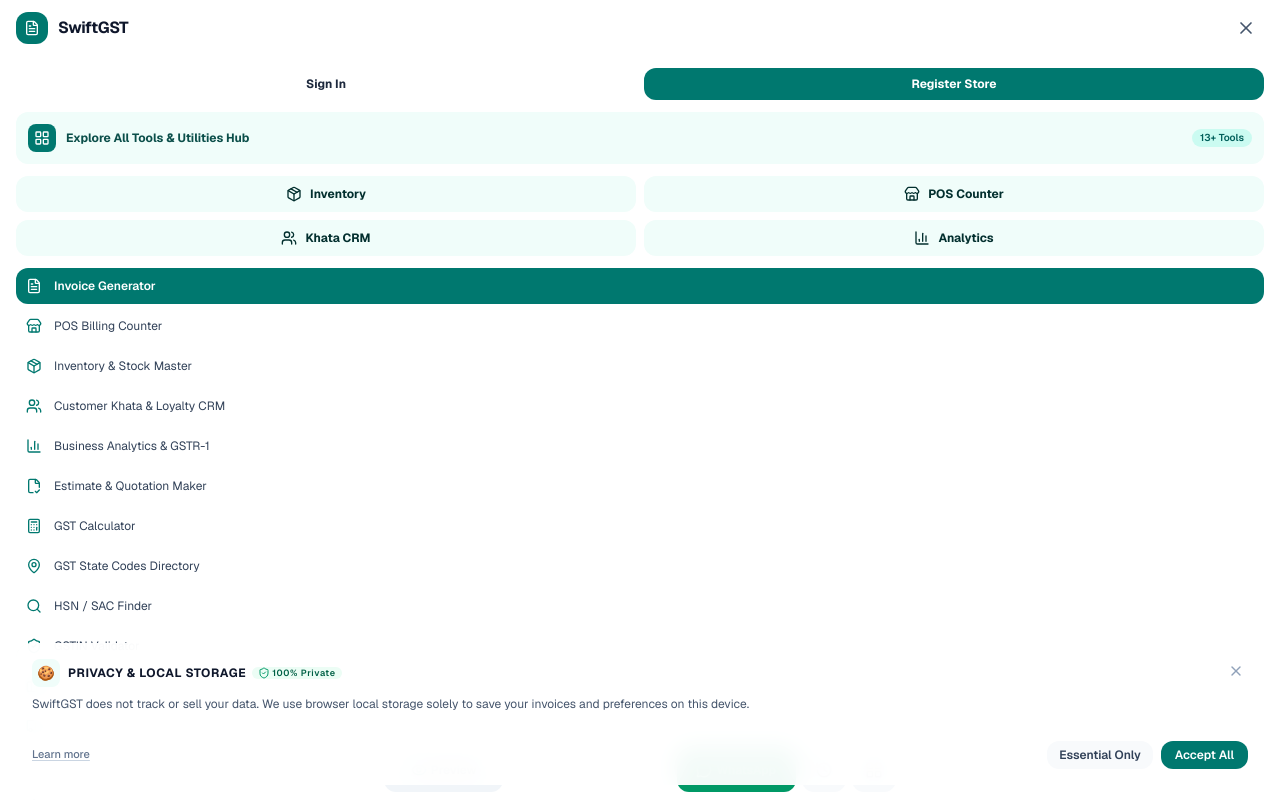
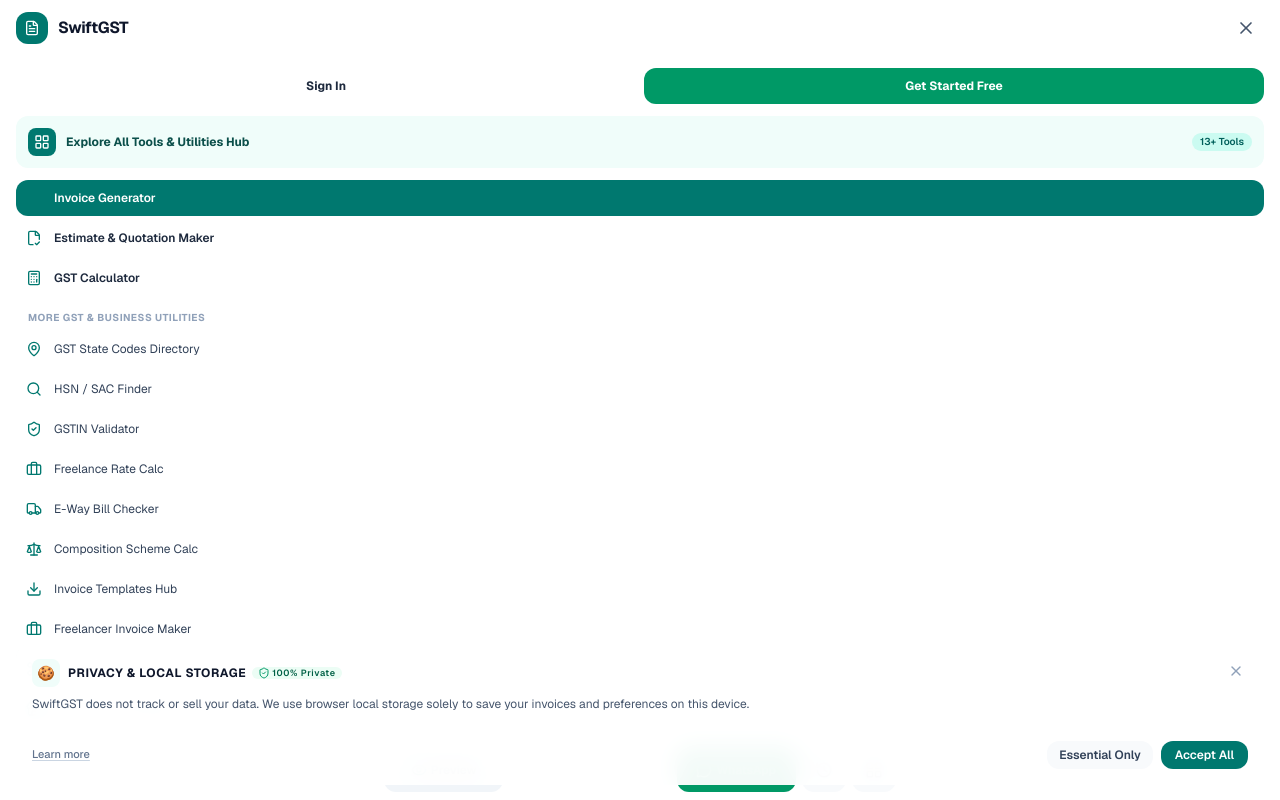
Before and after one commit to shubhamtiwarihost/quick-invoice-india, a Next.js app: page / in a window 1280 px wide. Both pictures are taken after a click on the button 1246 px from the left and 28 px from the top of the page. Shown: the top 800 px of the page. Built offline with nearby package versions, Linux system fonts and the light colour scheme.

Commit message:
feat(nav): streamline public navbar, add back-to-website auth link, and update register CTA

```diff
--- a/src/app/login/page.tsx
+++ b/src/app/login/page.tsx
@@ -7,6 +7,7 @@
   Store,
   Mail,
   Lock,
+  ArrowLeft,
   ArrowRight,
   AlertCircle,
   Loader2,
@@ -76,6 +77,18 @@
   return (
     <div className="min-h-[85vh] bg-gradient-to-b from-slate-50 to-slate-100/80 px-4 py-12 flex flex-col justify-center">
       <div className="mx-auto w-full max-w-md">
+        {/* Back to Website Link */}
+        <div className="mb-5 flex items-center justify-between">
+          <Link
+            href="/"
+            className="group inline-flex items-center gap-1.5 text-xs font-semibold text-slate-600 hover:text-teal-700 transition"
+          >
+            <ArrowLeft className="h-4 w-4 transition-transform group-hover:-translate-x-0.5" />
+            <span>Back to SwiftGST</span>
+          </Link>
+          <span className="text-[11px] font-medium text-slate-400">Merchant Portal</span>
+        </div>
+
         {/* Header */}
         <div className="mb-6 text-center">
           <div className="inline-flex h-12 w-12 items-center justify-center rounded-2xl bg-teal-700 text-white shadow-md shadow-teal-700/20 mb-3">
--- a/src/app/register/page.tsx
+++ b/src/app/register/page.tsx
@@ -11,6 +11,7 @@
   Phone,
   Tag,
   KeyRound,
+  ArrowLeft,
   ArrowRight,
   ShieldCheck,
   Zap,
@@ -115,6 +116,18 @@
   return (
     <div className="min-h-[90vh] bg-gradient-to-b from-slate-50 to-slate-100/80 px-4 py-8 sm:py-12">
       <div className="mx-auto max-w-xl">
+        {/* Back to Website Link */}
+        <div className="mb-5 flex items-center justify-between">
+          <Link
+            href="/"
+            className="group inline-flex items-center gap-1.5 text-xs font-semibold text-slate-600 hover:text-teal-700 transition"
+          >
+            <ArrowLeft className="h-4 w-4 transition-transform group-hover:-translate-x-0.5" />
+            <span>Back to SwiftGST</span>
+          </Link>
+          <span className="text-[11px] font-medium text-slate-400">Merchant Onboarding</span>
+        </div>
+
         {/* Onboarding Header */}
         <div className="mb-6 text-center">
           <div className="inline-flex items-center gap-2 rounded-full bg-teal-50 border border-teal-200/80 px-3.5 py-1 text-xs font-semibold text-teal-800 shadow-2xs">
--- a/src/components/shared/Navbar.tsx
+++ b/src/components/shared/Navbar.tsx
@@ -175,8 +175,22 @@
     setMobileMenuOpen(false);
   }
 
-  const primaryLinks = ALL_TOOLS.slice(0, 5);
-  const secondaryLinks = ALL_TOOLS.slice(5);
+  const primaryLinks = [
+    { href: "/", label: "Invoice Generator", shortLabel: "Invoice" },
+    { href: "/quotation-maker", label: "Estimate & Quotation Maker", shortLabel: "Quotation" },
+    { href: "/gst-calculator", label: "GST Calculator", shortLabel: "GST Calc" },
+  ];
+
+  const secondaryLinks = ALL_TOOLS.filter(
+    (t) =>
+      t.href !== "/" &&
+      t.href !== "/quotation-maker" &&
+      t.href !== "/gst-calculator" &&
+      t.href !== "/pos" &&
+      t.href !== "/inventory" &&
+      t.href !== "/customers" &&
+      t.href !== "/analytics"
+  );
 
   return (
     <header className="no-print sticky top-0 z-30 border-b border-slate-200 bg-white/95 backdrop-blur-md will-change-transform transform-gpu">
@@ -315,13 +329,21 @@
           {/* User / Store Auth Status & Quick-Lock */}
           {user ? (
             <div className="flex items-center gap-2 pl-2 border-l border-slate-200">
-              <div
-                className="flex items-center gap-1.5 rounded-xl bg-teal-50 border border-teal-200/80 px-2.5 py-1.5 text-xs text-teal-900 font-semibold max-w-[170px]"
-                title={`${user.businessName} (${user.ownerName || "Cashier"})`}
+              <Link
+                href="/dashboard"
+                className="flex items-center gap-1.5 rounded-xl bg-teal-50 border border-teal-200/80 px-2.5 py-1.5 text-xs text-teal-900 font-semibold max-w-[160px] hover:bg-teal-100 transition"
+                title={`${user.businessName} - Open Back-Office`}
               >
                 <Store className="h-3.5 w-3.5 text-teal-700 shrink-0" />
                 <span className="truncate">{user.businessName}</span>
-              </div>
+              </Link>
+
+              <Link
+                href="/dashboard"
+                className="inline-flex items-center gap-1 rounded-xl bg-teal-700 px-3 py-1.5 text-xs font-bold text-white shadow-xs hover:bg-teal-800 transition"
+              >
+                <span>Back-Office</span>
+              </Link>
 
               <button
                 type="button"
@@ -344,18 +366,18 @@
               </button>
             </div>
           ) : (
-            <div className="flex items-center gap-1.5 pl-2 border-l border-slate-200">
+            <div className="flex items-center gap-2 pl-2 border-l border-slate-200">
               <Link
                 href="/login"
-                className="rounded-xl px-2.5 py-1.5 text-xs font-semibold text-slate-700 hover:bg-slate-100 hover:text-slate-900 transition"
+                className="rounded-xl px-3 py-2 text-xs font-semibold text-slate-700 hover:bg-slate-100 hover:text-slate-900 transition"
               >
                 Sign In
               </Link>
               <Link
                 href="/register"
-                className="rounded-xl bg-teal-700 px-3 py-1.5 text-xs font-bold text-white shadow-xs hover:bg-teal-800 transition"
+                className="rounded-xl bg-emerald-600 px-4 py-2 text-xs font-bold text-white shadow-xs hover:bg-emerald-700 active:scale-95 transition"
               >
-                Register Store
+                Get Started Free
               </Link>
             </div>
           )}
@@ -430,16 +452,16 @@
               <Link
                 href="/login"
                 onClick={closeAllMenus}
-                className="flex-1 rounded-xl border border-slate-200 bg-white py-2 text-center text-xs font-bold text-slate-800 shadow-2xs hover:bg-slate-50"
+                className="flex-1 rounded-xl border border-slate-200 bg-white py-2.5 text-center text-xs font-bold text-slate-800 shadow-2xs hover:bg-slate-50"
               >
                 Sign In
               </Link>
               <Link
                 href="/register"
                 onClick={closeAllMenus}
-                className="flex-1 rounded-xl bg-teal-700 py-2 text-center text-xs font-bold text-white shadow-2xs hover:bg-teal-800"
+                className="flex-1 rounded-xl bg-emerald-600 py-2.5 text-center text-xs font-bold text-white shadow-2xs hover:bg-emerald-700"
               >
-                Register Store
+                Get Started Free
               </Link>
             </div>
           )}
@@ -468,60 +490,51 @@
             <span className="text-[10px] rounded-full bg-teal-100 text-teal-800 px-2 py-0.5 font-semibold">13+ Tools</span>
           </Link>
 
-          {/* Quick POS & Retail Mobile Bar */}
-          <div className="grid grid-cols-2 gap-2 mb-3">
+          {/* Primary Public Tools on Mobile */}
+          <div className="space-y-1 mb-2">
             <Link
-              href="/inventory"
+              href="/"
               onClick={closeAllMenus}
-              className={`flex items-center justify-center gap-2 rounded-xl border p-2.5 text-xs font-bold transition ${
-                pathname === "/inventory"
-                  ? "border-teal-600 bg-teal-700 text-white shadow-xs"
-                  : "border-teal-200 bg-teal-50 text-teal-950 hover:bg-teal-100"
+              className={`flex items-center gap-3 rounded-xl p-2.5 text-xs font-semibold ${
+                pathname === "/"
+                  ? "bg-teal-700 text-white font-bold"
+                  : "text-slate-800 hover:bg-slate-50"
               }`}
             >
-              <Package className="h-4 w-4" />
-              <span>Inventory</span>
+              <FileText className="h-4 w-4 text-teal-700" />
+              <span>Invoice Generator</span>
             </Link>
             <Link
-              href="/pos"
+              href="/quotation-maker"
               onClick={closeAllMenus}
-              className={`flex items-center justify-center gap-2 rounded-xl border p-2.5 text-xs font-bold transition ${
-                pathname === "/pos"
-                  ? "border-teal-600 bg-teal-700 text-white shadow-xs"
-                  : "border-teal-200 bg-teal-50 text-teal-950 hover:bg-teal-100"
+              className={`flex items-center gap-3 rounded-xl p-2.5 text-xs font-semibold ${
+                pathname === "/quotation-maker"
+                  ? "bg-teal-700 text-white font-bold"
+                  : "text-slate-800 hover:bg-slate-50"
               }`}
             >
-              <Store className="h-4 w-4" />
-              <span>POS Counter</span>
+              <FileCheck2 className="h-4 w-4 text-teal-700" />
+              <span>Estimate &amp; Quotation Maker</span>
             </Link>
             <Link
-              href="/customers"
+              href="/gst-calculator"
               onClick={closeAllMenus}
-              className={`flex items-center justify-center gap-2 rounded-xl border p-2.5 text-xs font-bold transition ${
-                pathname === "/customers"
-                  ? "border-teal-600 bg-teal-700 text-white shadow-xs"
-                  : "border-teal-200 bg-teal-50 text-teal-950 hover:bg-teal-100"
+              className={`flex items-center gap-3 rounded-xl p-2.5 text-xs font-semibold ${
+                pathname === "/gst-calculator"
+                  ? "bg-teal-700 text-white font-bold"
+                  : "text-slate-800 hover:bg-slate-50"
               }`}
             >
-              <Users className="h-4 w-4" />
-              <span>Khata CRM</span>
-            </Link>
-            <Link
-              href="/analytics"
-              onClick={closeAllMenus}
-              className={`flex items-center justify-center gap-2 rounded-xl border p-2.5 text-xs font-bold transition ${
-                pathname === "/analytics"
-                  ? "border-teal-600 bg-teal-700 text-white shadow-xs"
-                  : "border-teal-200 bg-teal-50 text-teal-950 hover:bg-teal-100"
-              }`}
-            >
-              <BarChart3 className="h-4 w-4" />
-              <span>Analytics</span>
+              <Calculator className="h-4 w-4 text-teal-700" />
+              <span>GST Calculator</span>
             </Link>
           </div>
 
+          <div className="px-3 py-1.5 text-[10px] font-bold uppercase tracking-wider text-slate-400">
+            More GST &amp; Business Utilities
+          </div>
           <div className="space-y-1">
-            {ALL_TOOLS.map((item) => {
+            {secondaryLinks.map((item) => {
               const Icon = item.icon;
               const isActive = pathname === item.href;
               return (
```
